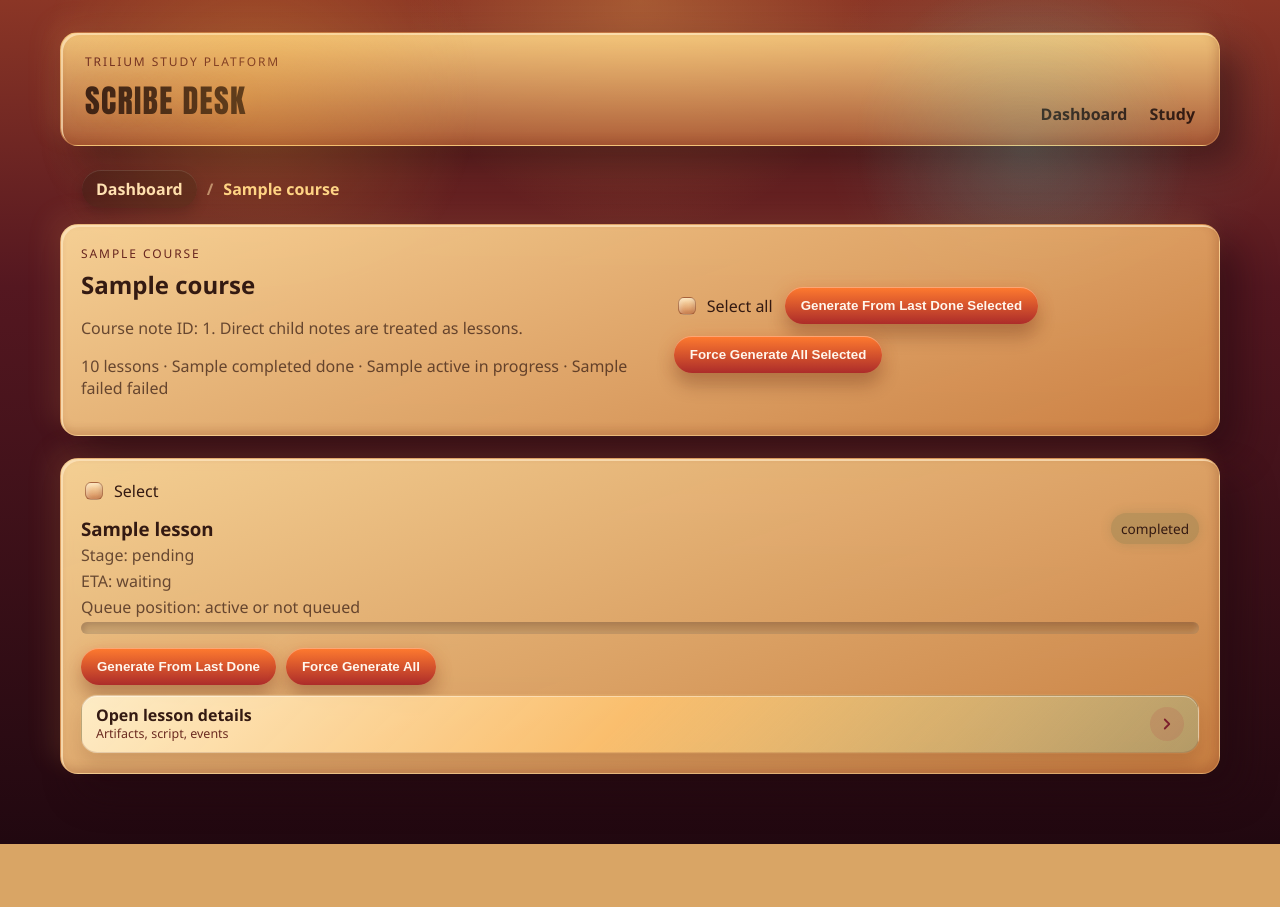
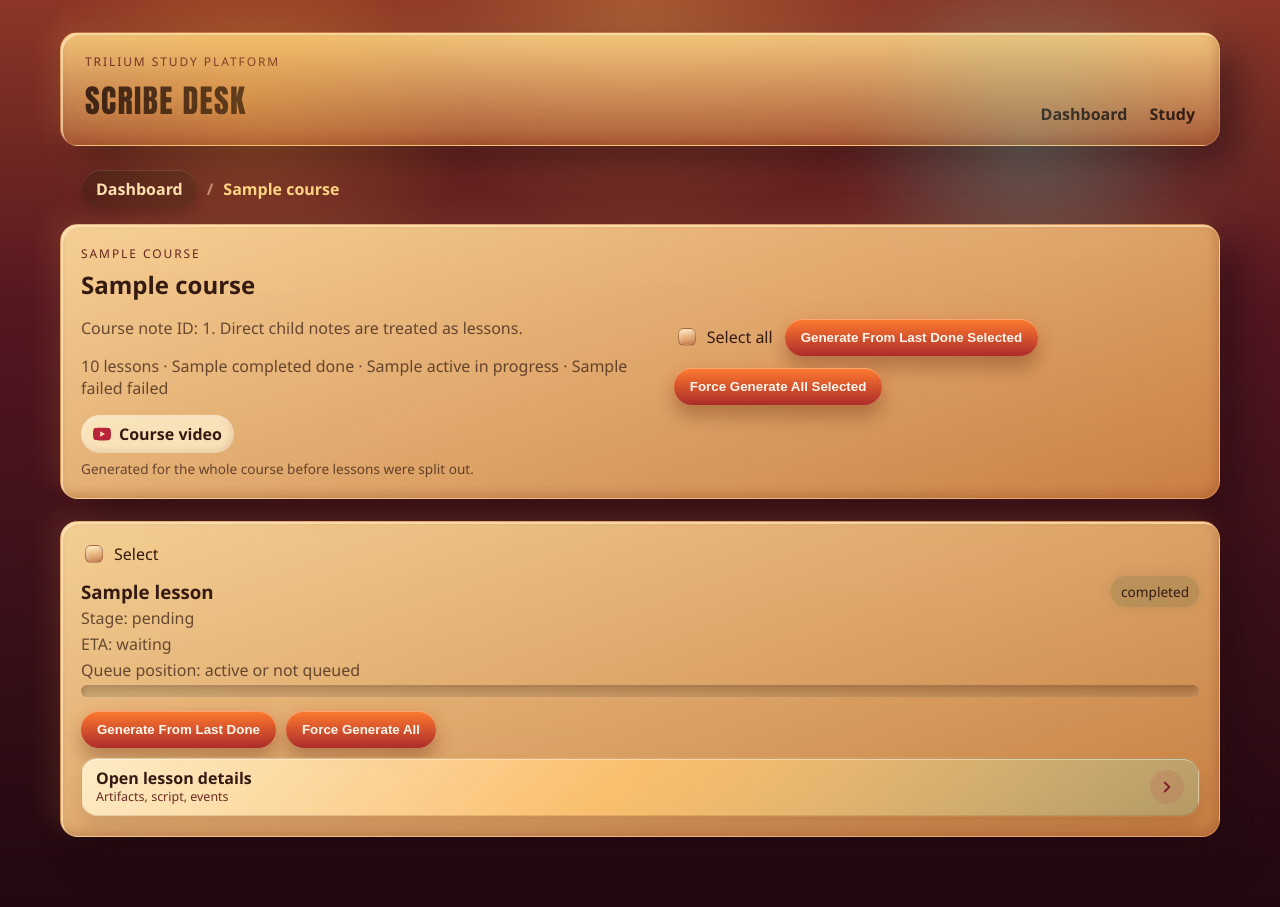
Before and after one commit to MrDesjardins/trilium-study, a Python web app: template app/templates/course_detail.html in a window 1280 px wide. Before the commit the page ends 844 px from the top, so only its background shows below. Run offline with Jinja, Linux system fonts and the light colour scheme; the template is opened without the code that fills it: most values are stand-ins (such as "Sample title", 1, 10 or a date in 2020).

Commit message:
Surface legacy course video and flashcards after catalog restructure
The university-level catalog sync promoted former lesson notes to
course notes and archived the generated lesson rows, so completed
videos and flashcards disappeared from the UI. The archived lesson's
trilium_note_id equals the new course's note ID, so the UI now
re-associates them at render time: dashboard course cards show
"Course video" and flashcard-count chips, and the course page hero
links the YouTube video and study-deck count. Computed rather than
stored so future syncs cannot invalidate the association.

Co-Authored-By: Claude Fable 5 <noreply@anthropic.com>

```diff
--- a/app/static/app.css
+++ b/app/static/app.css
@@ -191,6 +191,24 @@ nav a {
   display: flex;
   gap: 8px;
   flex-wrap: wrap;
+}
+.legacy-media-row {
+  display: flex;
+  gap: 12px;
+  align-items: center;
+  flex-wrap: wrap;
+  margin-top: 12px;
+}
+.legacy-flashcards {
+  font-weight: 700;
+  background: rgba(104, 245, 222, 0.16);
+  padding: 8px 12px;
+  border-radius: 999px;
+  box-shadow: inset 2px 2px 6px rgba(255,255,255,0.24), inset -2px -2px 6px rgba(119,43,31,0.12);
+}
+.legacy-media-note {
+  margin: 6px 0 0;
+  font-size: 0.85rem;
 }
 
 .bulk-actions {
--- a/app/templates/base.html
+++ b/app/templates/base.html
@@ -4,7 +4,7 @@
     <meta charset="UTF-8" />
     <meta name="viewport" content="width=device-width, initial-scale=1.0" />
     <title>{% block title %}Trilium Study{% endblock %}</title>
-    <link rel="stylesheet" href="/static/app.css?v=20260704a" />
+    <link rel="stylesheet" href="/static/app.css?v=20260704b" />
   </head>
   <body>
     <div class="desk-glow"></div>
--- a/app/templates/course_detail.html
+++ b/app/templates/course_detail.html
@@ -20,6 +20,28 @@
     <h2>{{ course.title }}</h2>
     <p class="muted">Course note ID: {{ course.trilium_note_id }}. Direct child notes are treated as lessons.</p>
     <p class="muted">{{ summary.total }} lesson{{ "s" if summary.total != 1 else "" }} · {{ summary.completed }} done{% if summary.active %} · {{ summary.active }} in progress{% endif %}{% if summary.failed %} · {{ summary.failed }} failed{% endif %}</p>
+    {% if legacy_media %}
+    <div class="legacy-media-row">
+      {% if legacy_media.youtube_url %}
+      <a
+        class="youtube-link"
+        href="{{ legacy_media.youtube_url }}"
+        target="_blank"
+        rel="noreferrer"
+        aria-label="Open the generated course video for {{ course.title }}"
+      >
+        <svg viewBox="0 0 24 24" aria-hidden="true">
+          <path d="M23.5 6.2a3 3 0 0 0-2.1-2.1C19.5 3.5 12 3.5 12 3.5s-7.5 0-9.4.6A3 3 0 0 0 .5 6.2 31.4 31.4 0 0 0 0 12a31.4 31.4 0 0 0 .5 5.8 3 3 0 0 0 2.1 2.1c1.9.6 9.4.6 9.4.6s7.5 0 9.4-.6a3 3 0 0 0 2.1-2.1A31.4 31.4 0 0 0 24 12a31.4 31.4 0 0 0-.5-5.8ZM9.6 15.7V8.3l6.3 3.7-6.3 3.7Z" />
+        </svg>
+        <span>Course video</span>
+      </a>
+      {% endif %}
+      {% if legacy_media.flashcard_count %}
+      <span class="legacy-flashcards">{{ legacy_media.flashcard_count }} flashcard{{ "s" if legacy_media.flashcard_count != 1 else "" }} in the study deck</span>
+      {% endif %}
+    </div>
+    <p class="muted legacy-media-note">Generated for the whole course before lessons were split out.</p>
+    {% endif %}
   </div>
   <form id="bulk-generate-form" method="post" action="/courses/generate" class="bulk-controls">
     <label class="checkbox"><input type="checkbox" data-select-all /> Select all</label>
```
Also changed, not shown: app/main.py (+29 -0 lines), app/templates/dashboard.html (+7 -0 lines), docs/ARCHITECTURE.md (+1 -1 lines), tests/test_study.py (+52 -0 lines).
